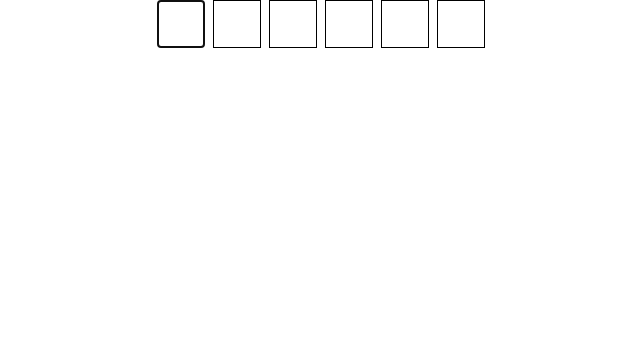
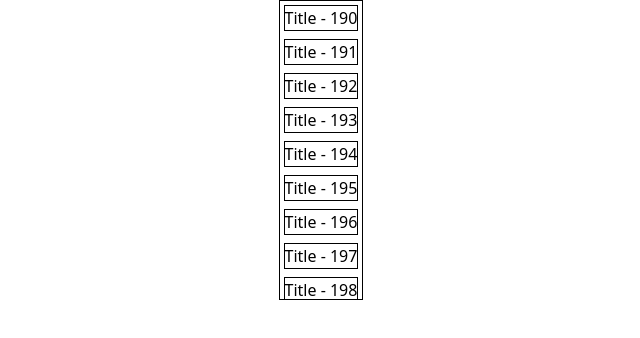
Before and after one commit to sourabh-yalagod/frontend-component, a React (Vite) app: page / in a window 1280 px wide. Shown: the top 338 px of the page, without its empty margins (319-959 px from the left). Built offline with nearby package versions, Linux system fonts and the light colour scheme.

Commit message:
vertual scroll component implemented

```diff
--- a/package.json
+++ b/package.json
@@ -13,6 +13,7 @@
     "@tailwindcss/vite": "^4.1.17",
     "react": "^19.2.0",
     "react-dom": "^19.2.0",
+    "react-router-dom": "^7.11.0",
     "tailwindcss": "^4.1.17"
   },
   "devDependencies": {
--- a/src/App.tsx
+++ b/src/App.tsx
@@ -1,4 +1,4 @@
-import OtpComponent from "./components/otp/OtpComponent"
+import VertualList from "./components/vertual-list/VertualList"
 
 
 const App = () => {
@@ -10,7 +10,8 @@ const App = () => {
       {/* <DragAndDrop /> */}
       {/* <Select /> */}
       {/* <FileExplore key={Math.random()} node={data[1]} /> */}
-      <OtpComponent />
+      {/* <OtpComponent /> */}
+      <VertualList />
     </div>
   )
 }
--- /dev/null
+++ b/src/components/vertual-list/VertualList.tsx
@@ -0,0 +1,49 @@
+import { useEffect, useRef, useState } from 'react'
+import type { Item } from './type';
+
+const VertualList = () => {
+    const list: any[] = Array.from({ length: 200 }, (_, index) => { return { id: index, title: `Title - ${index}` } });
+    const [data, setData] = useState<Item[]>([]);
+    const lastElement = useRef<HTMLDivElement | null>(null);
+    const observe = useRef<IntersectionObserver | null>(null);
+    const windowSize = 10;
+    const [start, setStart] = useState(0)
+    const [end, setEnd] = useState(windowSize)
+    useEffect(() => {
+        setData((prev) => {
+            const newList = list.slice(start, end + 5);
+            return newList.length > 0 ? newList : prev
+        })
+    }, [start, end])
+    useEffect(() => {
+        if (!lastElement.current) return;
+        if (observe.current) observe.current.disconnect();
+
+        observe.current = new IntersectionObserver(
+            (entries) => {
+                if (entries[0].isIntersecting) {
+                    setStart((prev) => prev + windowSize);
+                    setEnd((prev) => prev + windowSize);
+                }
+            }, { threshold: 1 }
+        );
+
+        observe.current.observe(lastElement.current);
+
+        return () => observe.current?.disconnect();
+    }, [data]);
+
+    return (
+        <div className='overflow-scroll h-[300px] space-y-2 border p-1'>
+            {data.map((item, index) => {
+                let isLast = data.length - 1 == index;
+                return <div
+                    className='border'
+                    ref={isLast ? lastElement : null}
+                    key={item.id}>{item.title}</div>
+            })}
+        </div>
+    )
+}
+
+export default VertualList
--- /dev/null
+++ b/src/components/vertual-list/type.ts
@@ -0,0 +1,5 @@
+interface Item {
+    id: string;
+    title: string;
+}
+export type { Item }
```
Also changed, not shown: 1 other file (tests, documents, lock files or other folders).
